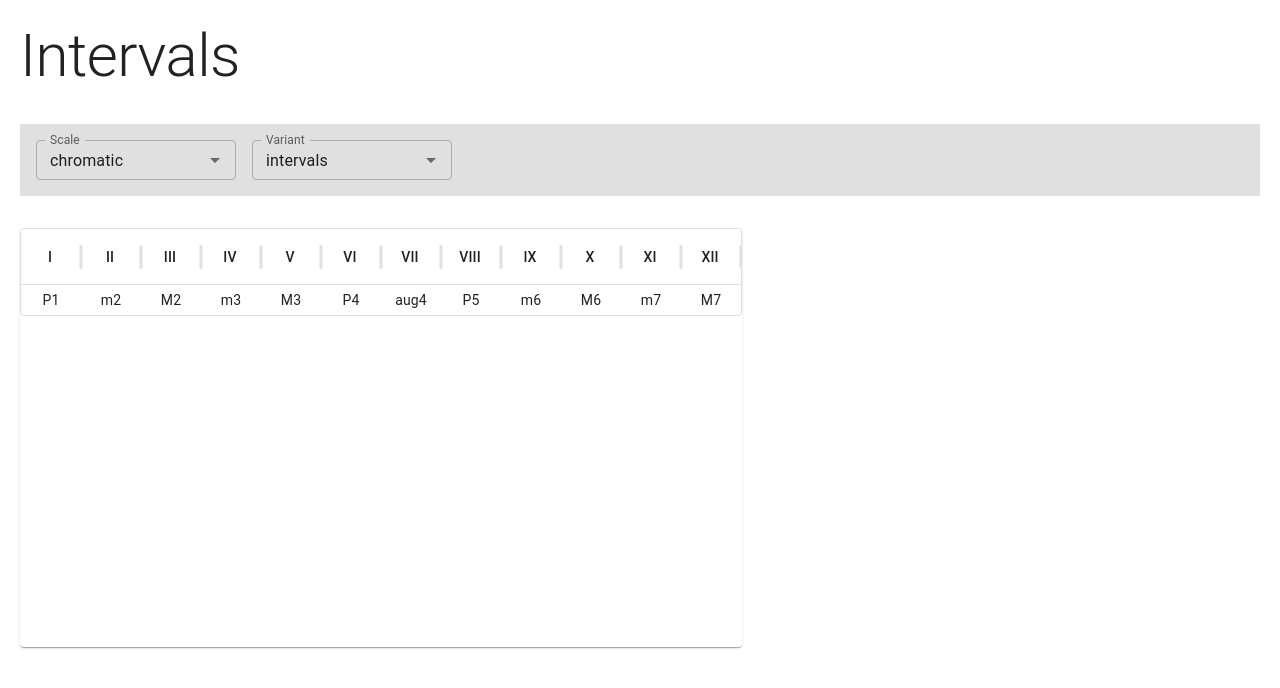
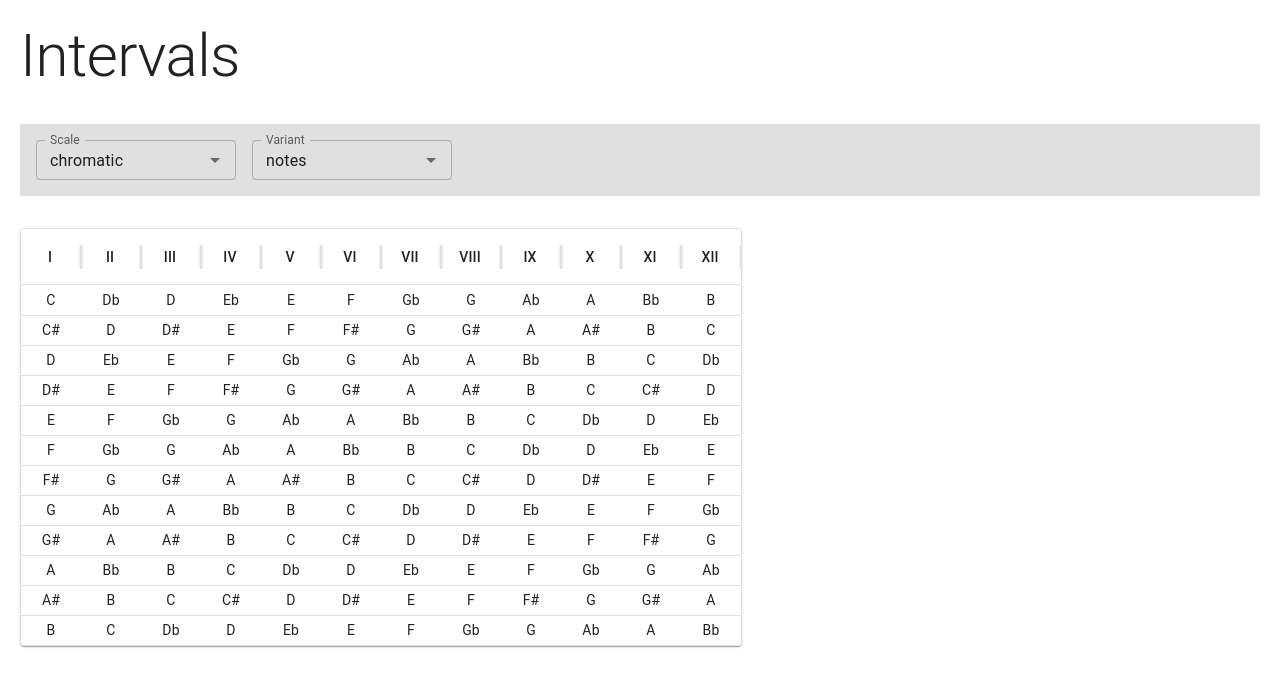
Before and after one commit to glennholland/interval-calc, a React (Vite) app: page / in a window 1280 px wide. Shown: the top 688 px of the page. Built offline with nearby package versions, Linux system fonts and the light colour scheme.

Commit message:
remove chords for now

```diff
--- a/src/App.tsx
+++ b/src/App.tsx
@@ -34,9 +34,7 @@ function App() {
   );
 
   const [activeScale, setActiveScale] = useState<SCALE>('chromatic');
-  const [variant, setVariant] = useState<'intervals' | 'notes' | 'chords'>(
-    'intervals'
-  );
+  const [variant, setVariant] = useState<'intervals' | 'notes'>('notes');
 
   return (
     <ThemeProvider theme={theme}>
@@ -77,9 +75,7 @@ function App() {
           </Box>
           <Autocomplete
             value={variant}
-            onChange={(_e, value) =>
-              setVariant(value as 'intervals' | 'notes' | 'chords')
-            }
+            onChange={(_e, value) => setVariant(value as 'intervals' | 'notes')}
             sx={{ width: '200px' }}
             size="small"
             disableClearable
@@ -94,7 +90,7 @@ function App() {
             width: '100%',
             height: 'fit-content',
             maxWidth: '722px',
-            maxHeight: '419px',
+            maxHeight: 'fit-content',
             minWidth: 0,
             flexShrink: 1,
           }}
--- a/src/Table.tsx
+++ b/src/Table.tsx
@@ -12,7 +12,7 @@ const Table = ({
   variant,
 }: {
   scale: SCALE;
-  variant: 'intervals' | 'notes' | 'chords';
+  variant: 'intervals' | 'notes';
 }) => {
   const computedNotes = NOTE_ORDER.map((n) => computeScale(n, scale));
   const computedIntervals = SCALE_INTERVALS[scale];
```
